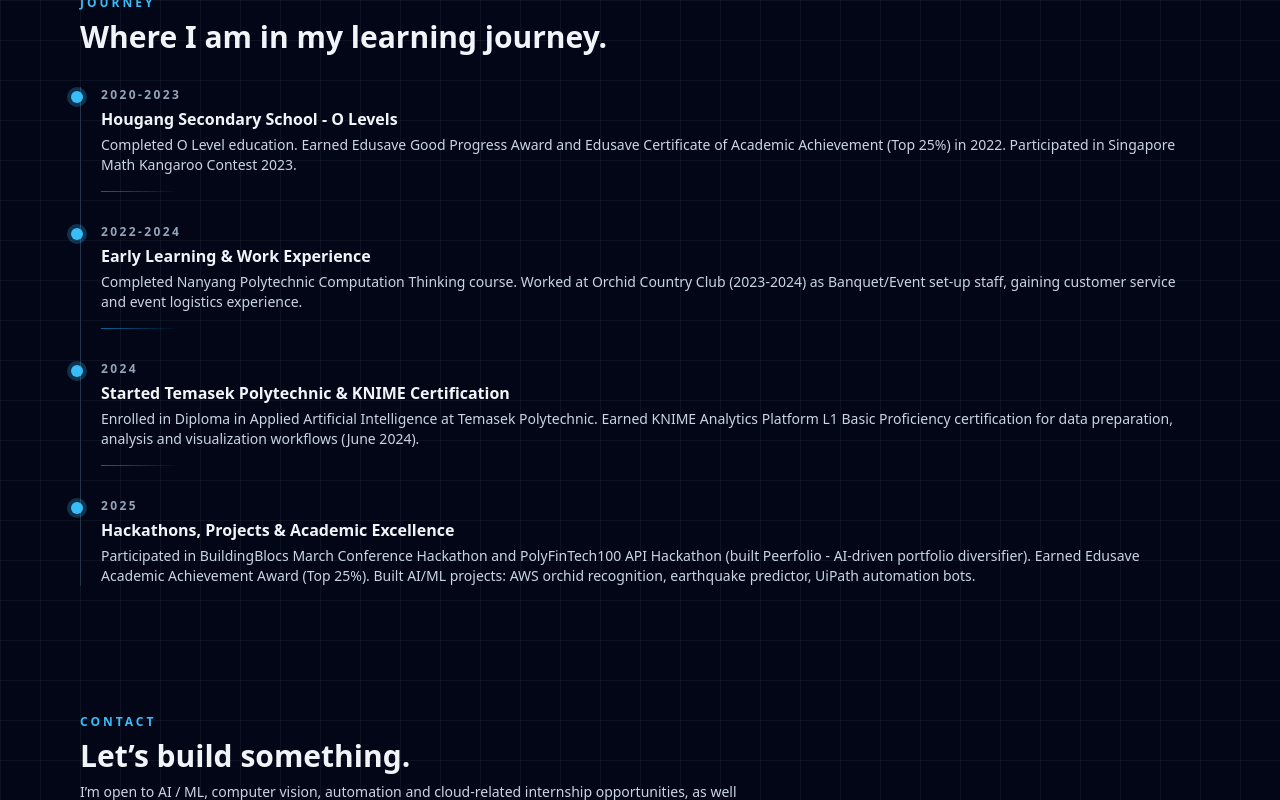
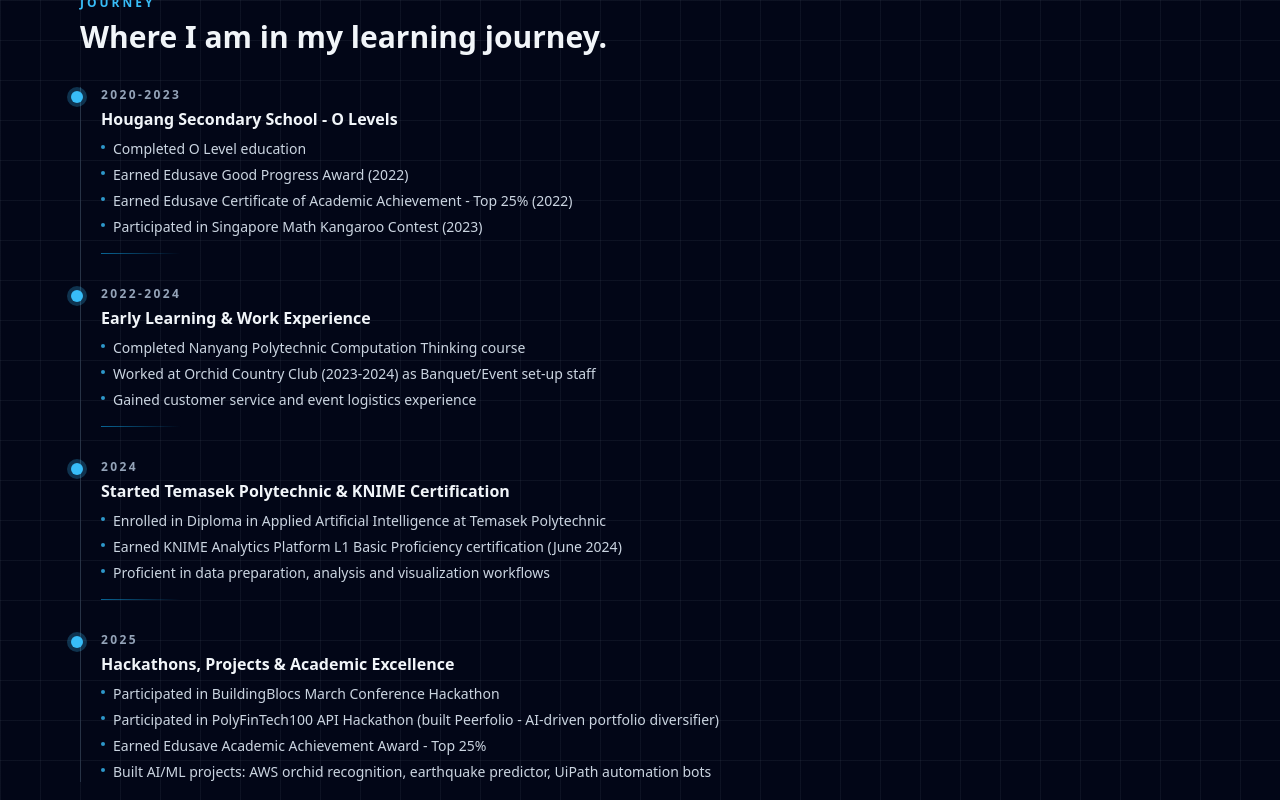
Before and after one commit to Jarrodoh/portfolio, a Next.js app: page / in a window 1280 px wide. Shown: the part 2400-3200 px from the top of the page. Built offline with nearby package versions, Linux system fonts and the light colour scheme.

Commit message:
Add files via upload

```diff
--- a/components/Timeline.tsx
+++ b/components/Timeline.tsx
@@ -4,22 +4,40 @@ const items = [
   {
     year: "2020-2023",
     title: "Hougang Secondary School - O Levels",
-    body: "Completed O Level education. Earned Edusave Good Progress Award and Edusave Certificate of Academic Achievement (Top 25%) in 2022. Participated in Singapore Math Kangaroo Contest 2023."
+    bullets: [
+      "Completed O Level education",
+      "Earned Edusave Good Progress Award (2022)",
+      "Earned Edusave Certificate of Academic Achievement - Top 25% (2022)",
+      "Participated in Singapore Math Kangaroo Contest (2023)"
+    ]
   },
   {
     year: "2022-2024",
     title: "Early Learning & Work Experience",
-    body: "Completed Nanyang Polytechnic Computation Thinking course. Worked at Orchid Country Club (2023-2024) as Banquet/Event set-up staff, gaining customer service and event logistics experience."
+    bullets: [
+      "Completed Nanyang Polytechnic Computation Thinking course",
+      "Worked at Orchid Country Club (2023-2024) as Banquet/Event set-up staff",
+      "Gained customer service and event logistics experience"
+    ]
   },
   {
     year: "2024",
     title: "Started Temasek Polytechnic & KNIME Certification",
-    body: "Enrolled in Diploma in Applied Artificial Intelligence at Temasek Polytechnic. Earned KNIME Analytics Platform L1 Basic Proficiency certification for data preparation, analysis and visualization workflows (June 2024)."
+    bullets: [
+      "Enrolled in Diploma in Applied Artificial Intelligence at Temasek Polytechnic",
+      "Earned KNIME Analytics Platform L1 Basic Proficiency certification (June 2024)",
+      "Proficient in data preparation, analysis and visualization workflows"
+    ]
   },
   {
     year: "2025",
     title: "Hackathons, Projects & Academic Excellence",
-    body: "Participated in BuildingBlocs March Conference Hackathon and PolyFinTech100 API Hackathon (built Peerfolio - AI-driven portfolio diversifier). Earned Edusave Academic Achievement Award (Top 25%). Built AI/ML projects: AWS orchid recognition, earthquake predictor, UiPath automation bots."
+    bullets: [
+      "Participated in BuildingBlocs March Conference Hackathon",
+      "Participated in PolyFinTech100 API Hackathon (built Peerfolio - AI-driven portfolio diversifier)",
+      "Earned Edusave Academic Achievement Award - Top 25%",
+      "Built AI/ML projects: AWS orchid recognition, earthquake predictor, UiPath automation bots"
+    ]
   }
 ];
 
@@ -40,7 +58,14 @@ export default function Timeline() {
             <h3 className="mt-1 text-base font-semibold text-slate-100">
               {item.title}
             </h3>
-            <p className="mt-1 text-sm text-slate-300">{item.body}</p>
+            <ul className="mt-2 space-y-1.5">
+              {item.bullets.map((bullet) => (
+                <li key={bullet} className="flex items-start gap-2 text-sm text-slate-300">
+                  <span className="mt-1.5 h-1 w-1 rounded-full bg-sky-400/80 flex-shrink-0" />
+                  <span>{bullet}</span>
+                </li>
+              ))}
+            </ul>
             {idx !== items.length - 1 && (
               <div className="mt-4 h-px w-20 bg-gradient-to-r from-sky-500/60 to-transparent" />
             )}
```
